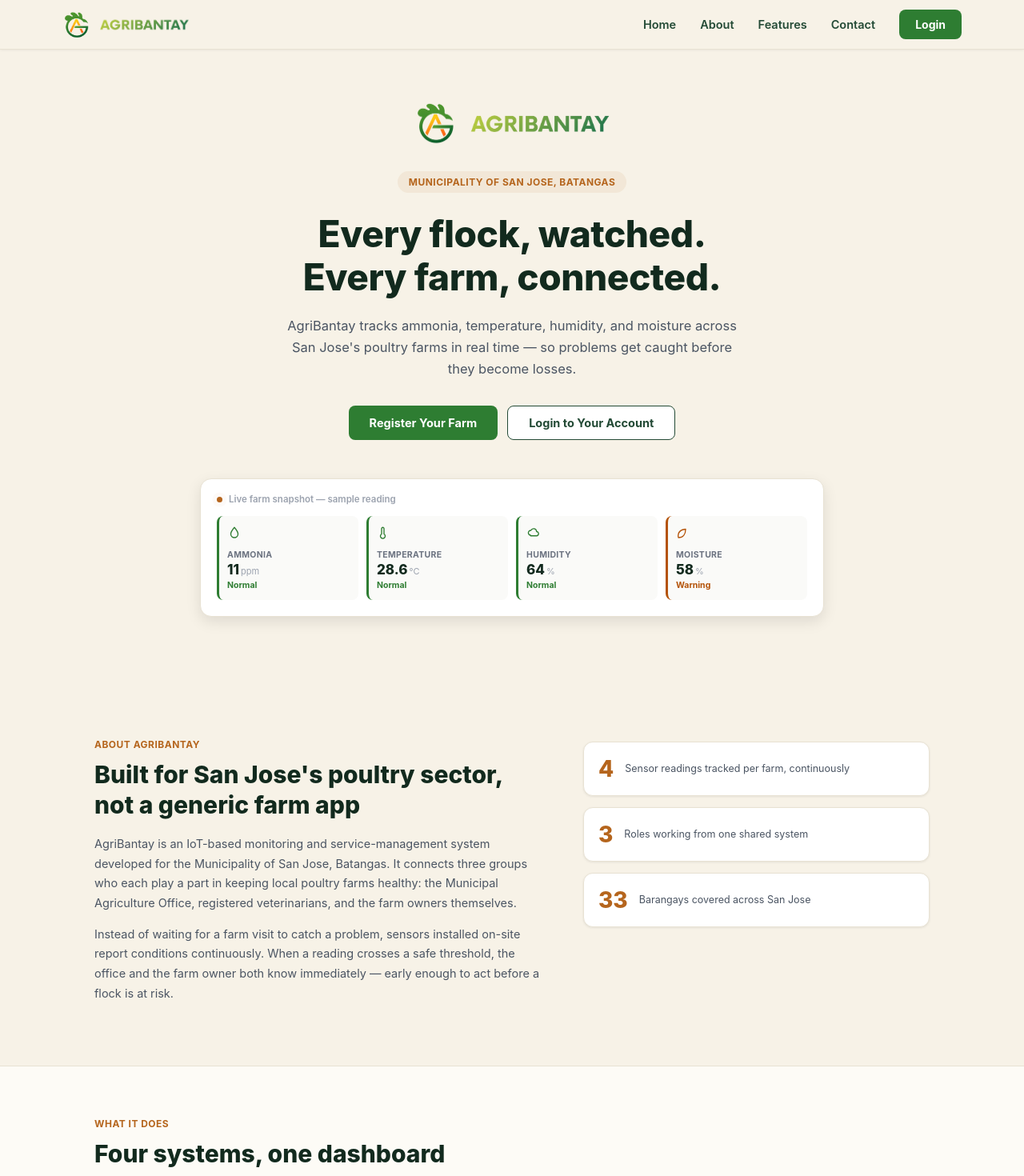
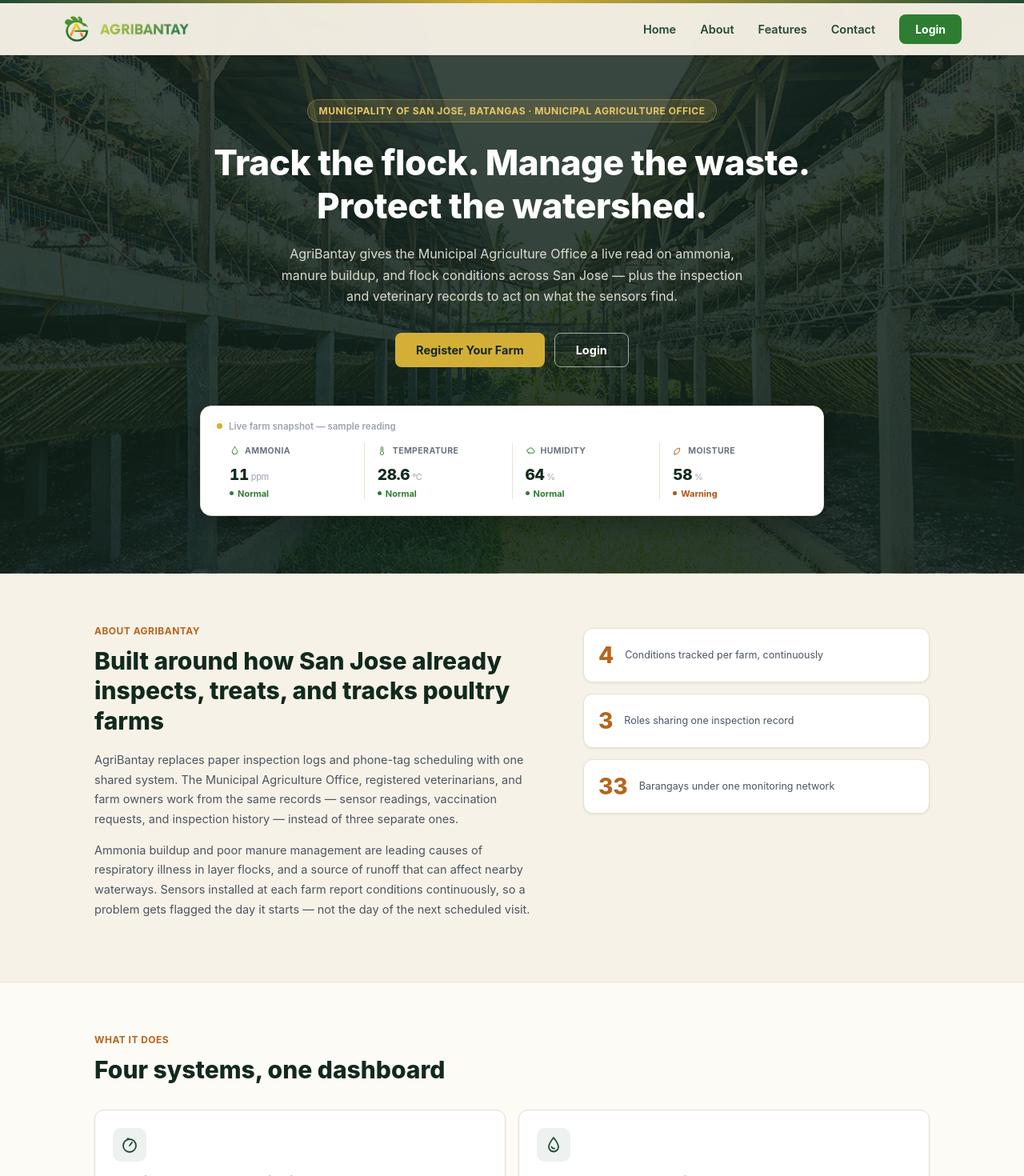
Before and after one commit to nnglysl/agribantay-new, a React app in the folder frontend/: page / in a window 1280 px wide. Shown: the top 1470 px of the page at 80% size. Built offline with nearby package versions, Linux system fonts and the light colour scheme; the HTML template or start-up script is replaced by a standard one.

Commit message:
redesign the landing page and the farm profile modal for better information display

```diff
--- a/frontend/src/pages/LandingPage.jsx
+++ b/frontend/src/pages/LandingPage.jsx
@@ -3,6 +3,9 @@
 import { useIsMobile } from '../hooks/useIsMobile'
 import agribantayLogo from '../assets/agribantay_logo.png'
 import agribantayName from '../assets/agribantay_name.png'
+// Save the uploaded poultry farm photo into src/assets/ under this exact
+// filename (or update this path to match whatever you name it).
+import heroImage from '../assets/poultry_bg.jpg'
 
 const NAV_LINKS = [
   { label: 'Home', href: '#home' },
@@ -21,25 +24,31 @@
 const FEATURES = [
   {
     icon: 'gauge',
-    title: 'Real-Time Sensor Monitoring',
-    body: 'Ammonia, temperature, humidity, and moisture readings stream in from each farm, with automatic status flags the moment a reading drifts out of range.',
+    title: 'Continuous Sensor Monitoring',
+    body: 'Ammonia, temperature, humidity, and moisture are read from each farm around the clock. A reading that crosses a safe threshold gets flagged immediately, not at the next scheduled visit.',
+  },
+  {
+    icon: 'waste',
+    title: 'Manure & Waste Oversight',
+    body: 'Manure output and disposal are recorded per farm, giving the office an environmental record — useful for compliance, and for catching runoff risks before they reach nearby waterways.',
   },
   {
     icon: 'inspection',
     title: 'Inspection Scheduling',
-    body: 'The Municipal Agriculture Office schedules general and follow-up inspections on a calendar, with a full, searchable record for every farm.',
+    body: 'General and follow-up inspections go on a shared calendar. Every visit — completed or missed — stays on record for that farm.',
   },
   {
     icon: 'vet',
     title: 'Veterinary Coordination',
-    body: 'Registered veterinarians see vaccination requests and farm history in one place, so they can respond to concerns faster.',
-  },
-  {
-    icon: 'farm',
-    title: 'Farm & Service Management',
-    body: 'Farm registrations, service requests, and activity logs live in a single dashboard built for the office that runs the program.',
+    body: "Vaccination requests and farm history are visible to the assigned veterinarian the moment they're submitted, not after a phone call or a paper referral.",
   },
 ]
+
+// Height of the fixed nav bar. Used to keep the hero content clear of it
+// (position: fixed removes the nav from document flow, so the section
+// beneath it needs matching top padding or its content starts hidden
+// underneath the bar).
+const HEADER_HEIGHT = 68
 
 // Same trio used throughout the dashboard (sensor status, alert badges).
 const statusColor = { Normal: '#2E7D32', Warning: '#B45309', Critical: '#B91C1C' }
@@ -64,13 +73,17 @@
           .agb-pulse { animation: none !important; }
         }
         @keyframes agbPulse {
-          0%, 100% { box-shadow: 0 0 0 0 rgba(180,101,29,0.35); }
-          50% { box-shadow: 0 0 0 6px rgba(180,101,29,0); }
+          0%, 100% { box-shadow: 0 0 0 0 rgba(212,175,55,0.4); }
+          50% { box-shadow: 0 0 0 6px rgba(212,175,55,0); }
         }
         .agb-pulse { animation: agbPulse 2.4s ease-in-out infinite; }
         .agb-feature-card:hover { transform: translateY(-2px); box-shadow: 0 6px 18px rgba(0,0,0,0.12); }
         .agb-nav-link:hover { opacity: 0.7; }
       `}</style>
+
+      {/* A thin brand-colored bar above the nav — the kind of detail that
+          reads as "official municipal portal" rather than a generic template. */}
+      <div style={styles.topStripe} />
 
       {/* ---------------------------------------------------------------- Nav */}
       <header style={styles.nav}>
@@ -117,20 +130,23 @@
       </header>
 
       {/* --------------------------------------------------------------- Hero */}
-      <section id="home" style={{ ...styles.hero, ...(isMobile ? styles.heroMobile : {}) }}>
+      <section
+        id="home"
+        style={{
+          ...styles.hero,
+          ...(isMobile ? styles.heroMobile : {}),
+          backgroundImage: `linear-gradient(rgba(15,33,24,0.82), rgba(15,33,24,0.88)), url(${heroImage})`,
+        }}
+      >
         <div style={styles.heroInner}>
-          <div style={styles.heroBrand}>
-            <img src={agribantayLogo} alt="AgriBantay logo" style={styles.heroLogoImg} />
-            <img src={agribantayName} alt="AgriBantay" style={styles.heroNameImg} />
-          </div>
-
-          <span style={styles.heroEyebrow}>Municipality of San Jose, Batangas</span>
+          <span style={styles.heroEyebrow}>Municipality of San Jose, Batangas · Municipal Agriculture Office</span>
           <h1 style={styles.heroTitle}>
-            Every flock, watched.<br />Every farm, connected.
+            Track the flock. Manage the waste.<br />Protect the watershed.
           </h1>
           <p style={styles.heroSubtitle}>
-            AgriBantay tracks ammonia, temperature, humidity, and moisture across San Jose's
-            poultry farms in real time — so problems get caught before they become losses.
+            AgriBantay gives the Municipal Agriculture Office a live read on ammonia, manure
+            buildup, and flock conditions across San Jose — plus the inspection and veterinary
+            records to act on what the sensors find.
           </p>
 
           <div style={{ ...styles.heroActions, ...(isMobile ? styles.heroActionsMobile : {}) }}>
@@ -138,7 +154,7 @@
               Register Your Farm
             </button>
             <button style={{ ...styles.ctaSecondary, ...(isMobile ? styles.btnFullMobile : {}) }} onClick={() => navigate('/login')}>
-              Login to Your Account
+              Login
             </button>
           </div>
 
@@ -147,13 +163,26 @@
               <span className="agb-pulse" style={styles.snapshotDot} />
               Live farm snapshot — sample reading
             </div>
-            <div style={{ ...styles.snapshotGrid, ...(isMobile ? styles.snapshotGridMobile : {}) }}>
-              {SNAPSHOT_READINGS.map(r => (
-                <div key={r.key} style={{ ...styles.snapshotChip, borderLeftColor: statusColor[r.status] }}>
-                  <div style={{ color: statusColor[r.status] }}><SensorIcon name={r.icon} /></div>
-                  <div style={styles.snapshotChipLabel}>{r.label}</div>
-                  <div style={styles.snapshotChipValue}>{r.value}<span style={styles.snapshotChipUnit}>{r.unit}</span></div>
-                  <div style={{ ...styles.snapshotChipStatus, color: statusColor[r.status] }}>{r.status}</div>
+            <div style={{ ...styles.snapshotRow, ...(isMobile ? styles.snapshotRowMobile : {}) }}>
+              {SNAPSHOT_READINGS.map((r, i) => (
+                <div
+                  key={r.key}
+                  style={{
+                    ...styles.snapshotItem,
+                    ...(i > 0 ? (isMobile ? styles.snapshotItemDividerMobile : styles.snapshotItemDivider) : {}),
+                  }}
+                >
+                  <div style={styles.snapshotItemTop}>
+                    <span style={{ color: statusColor[r.status] }}><SensorIcon name={r.icon} /></span>
+                    <span style={styles.snapshotItemLabel}>{r.label}</span>
+                  </div>
+                  <div style={styles.snapshotItemValue}>
+                    {r.value}<span style={styles.snapshotItemUnit}>{r.unit}</span>
+                  </div>
+                  <div style={styles.snapshotItemStatus}>
+                    <span style={{ ...styles.snapshotItemDot, backgroundColor: statusColor[r.status] }} />
+                    <span style={{ color: statusColor[r.status] }}>{r.status}</span>
+                  </div>
                 </div>
               ))}
             </div>
@@ -167,24 +196,24 @@
           <div style={{ ...styles.aboutGrid, ...(isMobile ? styles.aboutGridMobile : {}) }}>
             <div>
               <span style={styles.sectionEyebrow}>About AgriBantay</span>
-              <h2 style={styles.sectionTitle}>Built for San Jose's poultry sector, not a generic farm app</h2>
+              <h2 style={styles.sectionTitle}>Built around how San Jose already inspects, treats, and tracks poultry farms</h2>
               <p style={styles.bodyText}>
-                AgriBantay is an IoT-based monitoring and service-management system developed for
-                the Municipality of San Jose, Batangas. It connects three groups who each play a
-                part in keeping local poultry farms healthy: the Municipal Agriculture Office,
-                registered veterinarians, and the farm owners themselves.
+                AgriBantay replaces paper inspection logs and phone-tag scheduling with one shared
+                system. The Municipal Agriculture Office, registered veterinarians, and farm owners
+                work from the same records — sensor readings, vaccination requests, and inspection
+                history — instead of three separate ones.
               </p>
               <p style={styles.bodyText}>
-                Instead of waiting for a farm visit to catch a problem, sensors installed on-site
-                report conditions continuously. When a reading crosses a safe threshold, the office
-                and the farm owner both know immediately — early enough to act before a flock is
-                at risk.
+                Ammonia buildup and poor manure management are leading causes of respiratory illness
+                in layer flocks, and a source of runoff that can affect nearby waterways. Sensors
+                installed at each farm report conditions continuously, so a problem gets flagged the
+                day it starts — not the day of the next scheduled visit.
               </p>
             </div>
             <div style={styles.aboutStatsCol}>
-              <AboutStat value="4" label="Sensor readings tracked per farm, continuously" />
-              <AboutStat value="3" label="Roles working from one shared system" />
-              <AboutStat value="33" label="Barangays covered across San Jose" />
+              <AboutStat value="4" label="Conditions tracked per farm, continuously" />
+              <AboutStat value="3" label="Roles sharing one inspection record" />
+              <AboutStat value="33" label="Barangays under one monitoring network" />
             </div>
           </div>
         </div>
@@ -211,10 +240,10 @@
       <section id="contact" style={styles.contact}>
         <div style={styles.sectionInner}>
           <span style={{ ...styles.sectionEyebrow, color: 'rgba(247,242,231,0.65)' }}>Get in touch</span>
-          <h2 style={{ ...styles.sectionTitle, color: '#fff' }}>Register your farm through the Municipal Agriculture Office</h2>
+          <h2 style={{ ...styles.sectionTitle, color: '#fff' }}>Getting your farm on AgriBantay starts at the Agriculture Office</h2>
           <p style={{ ...styles.bodyText, color: 'rgba(247,242,231,0.8)', maxWidth: '560px' }}>
-            AgriBantay accounts are set up by the office directly, so your farm's records start
-            accurate from day one. Reach out using any of the details below to get started.
+            Accounts aren't self-service — the office sets each one up directly, so a farm's sensor
+            and inspection history starts accurate from day one. Reach out using the details below.
           </p>
 
           <div style={{ ...styles.contactGrid, ...(isMobile ? styles.contactGridMobile : {}) }}>
@@ -229,7 +258,7 @@
       {/* ------------------------------------------------------------- Footer */}
       <footer style={styles.footer}>
         <img src={agribantayName} alt="AgriBantay" style={styles.footerNameImg} />
-        <span style={styles.footerNote}>Municipality of San Jose, Batangas</span>
+        <span style={styles.footerNote}>A digital service of the San Jose Municipal Agriculture Office</span>
       </footer>
     </div>
   )
@@ -278,15 +307,15 @@
     humidity: <path d="M7 16a4 4 0 0 1 .5-8 5 5 0 0 1 9.5 2 3.5 3.5 0 0 1-.5 7H7z" />,
     moisture: <path d="M4 20c8 0 12-6 12-14 0 0-10 0-12 8-1 4 0 6 0 6z" />,
   }
-  return <svg width="18" height="18" viewBox="0 0 24 24" {...iconBase}>{paths[name]}</svg>
+  return <svg width="13" height="13" viewBox="0 0 24 24" {...iconBase}>{paths[name]}</svg>
 }
 
 function FeatureIcon({ name }) {
   const paths = {
     gauge: <><circle cx="12" cy="13" r="8" /><path d="M12 13l3-4" /><path d="M9 5.5 10 4" /></>,
+    waste: <><path d="M12 3c4 5 6 8.5 6 11.5A6 6 0 0 1 6 14.5C6 11.5 8 8 12 3z" /><path d="M9.5 14.5c.5 1.5 2 2.5 3.5 2" /></>,
     inspection: <><rect x="5" y="4" width="14" height="17" rx="1.5" /><path d="M9 9l1.7 1.7L14 7.5" /></>,
     vet: <><circle cx="9" cy="8" r="3" /><path d="M4 20c0-3.3 2.5-6 5-6s5 2.7 5 6" /><path d="M17 4v6" /><path d="M14 7h6" /></>,
-    farm: <><path d="M3 21h18" /><path d="M5 21V9l7-5 7 5v12" /><path d="M9 21v-6h6v6" /></>,
   }
   return <svg width="24" height="24" viewBox="0 0 24 24" {...iconBase}>{paths[name]}</svg>
 }
@@ -302,19 +331,23 @@
 }
 
 /* ---------------------------------------------------------------- Styles */
-// One font family throughout, matching the rest of the app (AdminLayout,
-// VetLayout, FarmerLayout, and every page never declare a custom font —
-// they all rely on the browser's default system stack). Declared here
-// explicitly just so it's guaranteed consistent across browsers.
+// One font family throughout, matching the rest of the app.
 const SYSTEM_FONT = "-apple-system, BlinkMacSystemFont, 'Segoe UI', Roboto, Helvetica, Arial, sans-serif"
 
 const styles = {
   page: { fontFamily: SYSTEM_FONT, color: '#1F2937', backgroundColor: '#F7F2E7', overflowX: 'hidden' },
 
-  // Nav
+  topStripe: {
+    position: 'fixed', top: 0, left: 0, right: 0, height: '4px', zIndex: 101,
+    backgroundImage: 'linear-gradient(90deg, #234A35 0%, #D4AF37 50%, #234A35 100%)',
+  },
+
+  // Nav — fixed, not sticky, so it can't silently break due to an
+  // ancestor's overflow/transform. HEADER_HEIGHT compensates the hero
+  // section below so its content doesn't start hidden underneath.
   nav: {
-    position: 'sticky', top: 0, zIndex: 100,
-    backgroundColor: 'rgba(247,242,231,0.95)',
+    position: 'fixed', top: '4px', left: 0, right: 0, zIndex: 100,
+    backgroundColor: 'rgba(247,242,231,0.96)',
     backdropFilter: 'blur(8px)', WebkitBackdropFilter: 'blur(8px)',
     borderBottom: '1px solid #E8E2D3',
     boxShadow: '0 1px 3px rgba(0,0,0,0.06)',
@@ -322,6 +355,7 @@
   navInner: {
     maxWidth: '1180px', margin: '0 auto', padding: '12px 28px',
     display: 'flex', alignItems: 'center', justifyContent: 'space-between',
+    minHeight: `${HEADER_HEIGHT - 4}px`, boxSizing: 'border-box',
   },
   navBrand: { display: 'flex', alignItems: 'center', gap: '10px', textDecoration: 'none' },
   navLogoImg: { width: '36px', height: '36px', objectFit: 'contain', flexShrink: 0 },
@@ -335,7 +369,7 @@
   navMenuBtn: { display: 'flex', alignItems: 'center', background: 'none', border: 'none', cursor: 'pointer', padding: '4px' },
   navMobileMenu: {
     display: 'flex', flexDirection: 'column', padding: '8px 28px 20px', gap: '4px',
-    borderTop: '1px solid #E8E2D3',
+    borderTop: '1px solid #E8E2D3', backgroundColor: 'rgba(247,242,231,0.98)',
   },
   navMobileLink: {
     padding: '12px 4px', fontSize: '15.5px', fontWeight: 600, color: '#234A35',
@@ -343,60 +377,67 @@
   },
   navLoginBtnMobile: { marginTop: '12px', textAlign: 'center', width: '100%', boxSizing: 'border-box' },
 
-  // Hero
-  hero: { padding: '64px 28px 88px', textAlign: 'center' },
-  heroMobile: { padding: '40px 20px 56px' },
+  // Hero — real photo background with a brand-tinted dark overlay
+  // (linear-gradient set inline per-render since it composites with the
+  // imported image URL). paddingTop clears the fixed nav.
+  hero: {
+    backgroundSize: 'cover', backgroundPosition: 'center', backgroundRepeat: 'no-repeat',
+    paddingTop: `${HEADER_HEIGHT + 56}px`, paddingBottom: '72px', paddingLeft: '28px', paddingRight: '28px',
+    textAlign: 'center',
+  },
+  heroMobile: { paddingTop: `${HEADER_HEIGHT + 36}px`, paddingBottom: '48px', paddingLeft: '20px', paddingRight: '20px' },
   heroInner: { maxWidth: '780px', margin: '0 auto' },
-  heroBrand: { display: 'flex', alignItems: 'center', justifyContent: 'center', gap: '14px', marginBottom: '32px' },
-  heroLogoImg: { width: '56px', height: '56px', objectFit: 'contain', flexShrink: 0 },
-  heroNameImg: { height: '28px', width: 'auto', maxWidth: '220px', objectFit: 'contain', display: 'block' },
   heroActionsMobile: { flexDirection: 'column', alignItems: 'stretch' },
   btnFullMobile: { width: '100%', boxSizing: 'border-box' },
   heroEyebrow: {
     display: 'inline-block', fontSize: '12px', fontWeight: 700,
-    letterSpacing: '0.04em', textTransform: 'uppercase', color: '#B5651D',
-    backgroundColor: 'rgba(181,101,29,0.08)', padding: '6px 14px', borderRadius: '999px', marginBottom: '24px',
+    letterSpacing: '0.04em', textTransform: 'uppercase', color: '#E8C766',
+    backgroundColor: 'rgba(232,199,102,0.14)', border: '1px solid rgba(232,199,102,0.3)',
+    padding: '6px 14px', borderRadius: '999px', marginBottom: '24px',
   },
   heroTitle: {
-    fontWeight: 800, fontSize: 'clamp(30px, 5vw, 46px)',
-    lineHeight: 1.18, color: '#122A1E', margin: '0 0 20px', letterSpacing: '-0.01em',
+    fontWeight: 800, fontSize: 'clamp(28px, 4.6vw, 44px)',
+    lineHeight: 1.22, color: '#fff', margin: '0 0 20px', letterSpacing: '-0.01em',
   },
   heroSubtitle: {
-    fontSize: '16.5px', lineHeight: 1.65, color: '#4B5563', maxWidth: '580px',
+    fontSize: '16px', lineHeight: 1.65, color: 'rgba(247,242,231,0.88)', maxWidth: '580px',
     margin: '0 auto 32px',
   },
   heroActions: { display: 'flex', gap: '12px', justifyContent: 'center', flexWrap: 'wrap', marginBottom: '48px' },
   ctaPrimary: {
-    padding: '12px 26px', borderRadius: '8px', border: 'none', backgroundColor: '#2E7D32',
-    color: '#fff', fontSize: '14.5px', fontWeight: 700, cursor: 'pointer', fontFamily: SYSTEM_FONT,
+    padding: '12px 26px', borderRadius: '8px', border: 'none', backgroundColor: '#D4AF37',
+    color: '#122A1E', fontSize: '14.5px', fontWeight: 700, cursor: 'pointer', fontFamily: SYSTEM_FONT,
   },
   ctaSecondary: {
-    padding: '12px 26px', borderRadius: '8px', border: '1px solid #234A35', backgroundColor: 'white',
-    color: '#234A35', fontSize: '14.5px', fontWeight: 700, cursor: 'pointer', fontFamily: SYSTEM_FONT,
+    padding: '12px 26px', borderRadius: '8px', border: '1.5px solid rgba(255,255,255,0.6)', backgroundColor: 'transparent',
+    color: '#fff', fontSize: '14.5px', fontWeight: 700, cursor: 'pointer', fontFamily: SYSTEM_FONT,
   },
 
   snapshotStrip: {
     backgroundColor: '#fff', border: '1px solid #E8E2D3', borderRadius: '14px',
-    padding: '18px 20px 20px', textAlign: 'left', boxShadow: '0 6px 18px rgba(0,0,0,0.10)',
+    padding: '18px 20px 20px', textAlign: 'left', boxShadow: '0 12px 32px rgba(0,0,0,0.28)',
   },
   snapshotLabel: {
     display: 'flex', alignItems: 'center', gap: '8px', fontSize: '11.5px',
     color: '#9ca3af', marginBottom: '14px', fontWeight: 600,
   },
-  snapshotDot: { width: '7px', height: '7px', borderRadius: '50%', backgroundColor: '#B5651D', flexShrink: 0 },
-  snapshotGrid: { display: 'grid', gridTemplateColumns: 'repeat(4, 1fr)', gap: '10px' },
-  snapshotGridMobile: { gridTemplateColumns: 'repeat(2, 1fr)', gap: '8px' },
-  snapshotChip: {
-    borderLeft: '3px solid', backgroundColor: '#FAFAF8', borderRadius: '8px',
-    padding: '12px 10px', textAlign: 'left',
+  snapshotDot: { width: '7px', height: '7px', borderRadius: '50%', backgroundColor: '#D4AF37', flexShrink: 0 },
+  snapshotRow: { display: 'flex', alignItems: 'stretch' },
+  snapshotRowMobile: { flexDirection: 'column', gap: '14px' },
+  snapshotItem: { flex: 1, padding: '0 16px', textAlign: 'left' },
+  snapshotItemDivider: { borderLeft: '1px solid #E8E2D3' },
+  snapshotItemDividerMobile: { borderLeft: 'none', borderTop: '1px solid #E8E2D3', paddingTop: '14px' },
+  snapshotItemTop: { display: 'flex', alignItems: 'center', gap: '6px', marginBottom: '8px' },
+  snapshotItemLabel: {
+    fontSize: '10.5px', fontWeight: 700, color: '#6b7280', textTransform: 'uppercase', letterSpacing: '0.4px',
   },
-  snapshotChipLabel: {
-    fontSize: '10.5px', fontWeight: 700, color: '#6b7280', textTransform: 'uppercase',
-    letterSpacing: '0.3px', marginTop: '8px',
+  snapshotItemValue: {
+    fontSize: '19px', fontWeight: 800, color: '#122A1E',
+    fontVariantNumeric: 'tabular-nums', letterSpacing: '-0.02em',
   },
-  snapshotChipValue: { fontSize: '17px', fontWeight: 800, color: '#122A1E', marginTop: '2px' },
-  snapshotChipUnit: { fontSize: '11px', color: '#9ca3af', marginLeft: '2px', fontWeight: 400 },
-  snapshotChipStatus: { fontSize: '10.5px', fontWeight: 700, marginTop: '3px' },
+  snapshotItemUnit: { fontSize: '11px', color: '#9ca3af', marginLeft: '3px', fontWeight: 400 },
+  snapshotItemStatus: { display: 'flex', alignItems: 'center', gap: '5px', marginTop: '5px', fontSize: '11px', fontWeight: 700 },
+  snapshotItemDot: { width: '5px', height: '5px', borderRadius: '50%', flexShrink: 0 },
 
   // Shared section
   sectionInner: { maxWidth: '1100px', margin: '0 auto', padding: '0 28px' },
```
Also changed, not shown: frontend/src/pages/admin/Farms.jsx (+0 -10 lines), frontend/src/assets/poultry_bg.jpg (added).
